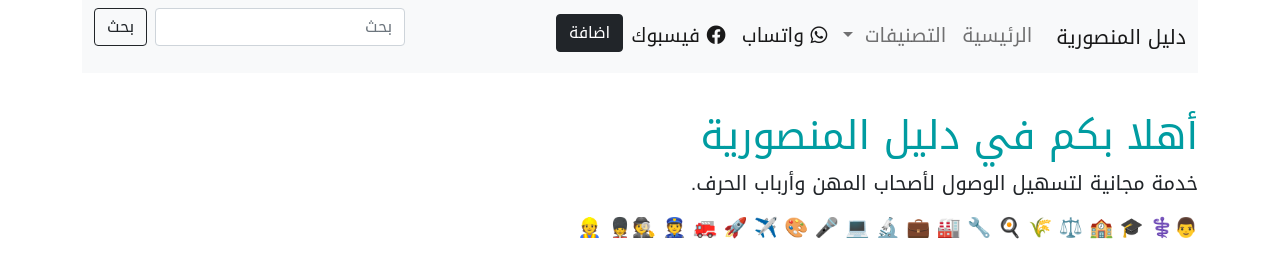
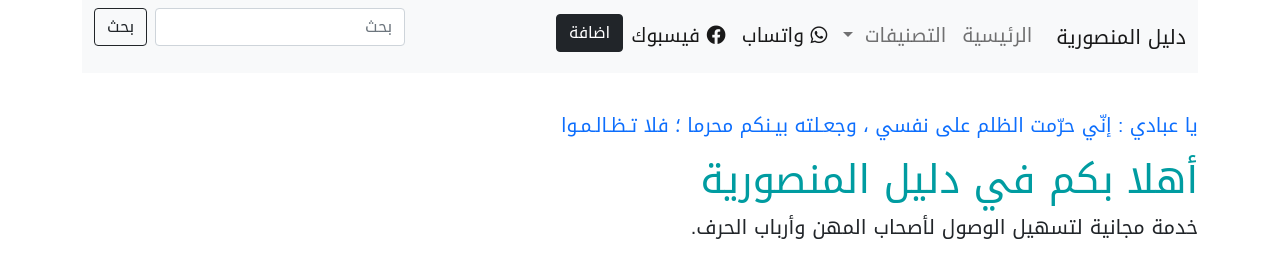
Before and after one commit to EgyCodeCrafters/egy_directory, a Laravel app: template resources/views/categories/index.blade.php in a window 1280 px wide. Shown: the top 254 px of the page. Run offline with Laravel 10, Linux system fonts and the light colour scheme; the template is opened without the code that fills it, so the values that code supplies are empty; some libraries are stand-ins or nearby versions.

Commit message:
add حديث

```diff
--- a/resources/views/categories/index.blade.php
+++ b/resources/views/categories/index.blade.php
@@ -4,6 +4,11 @@
     @section('content')
         <div class="row">
             <div class="jumbotron">
+
+
+                <a target="_blank"
+                   href="https://www.islamweb.net/ar/article/37855/%D9%8A%D8%A7-%D8%B9%D8%A8%D8%A7%D8%AF%D9%8A-%D8%A5%D9%86%D9%8A-%D8%AD%D8%B1%D9%85%D8%AA-%D8%A7%D9%84%D8%B8%D9%84%D9%85-%D8%B9%D9%84%D9%89-%D9%86%D9%81%D8%B3%D9%8A">
+                    <p>يا عبادي : إنّي حرّمت الظلم على نفسي ، وجعـلته بيـنكم محرما ؛ فلا تـظـالـمـوا</p></a>
                 <h1 class="display-6">أهلا بكم في دليل المنصورية</h1>
                 <p class="lead">خدمة مجانية لتسهيل الوصول لأصحاب المهن وأرباب الحرف.</p>
                 <p>👨⚕️ 🎓 🏫 ⚖️ 🌾 🍳 🔧 🏭 💼 🔬 💻 🎤 🎨 ✈️ 🚀 🚒 👮 🕵️💂 👷</p>
```
